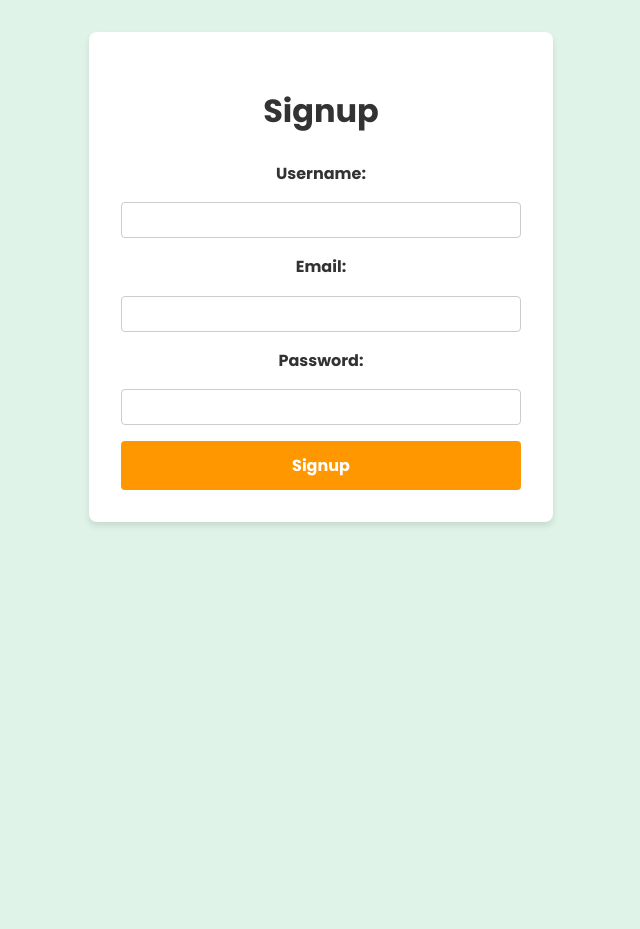
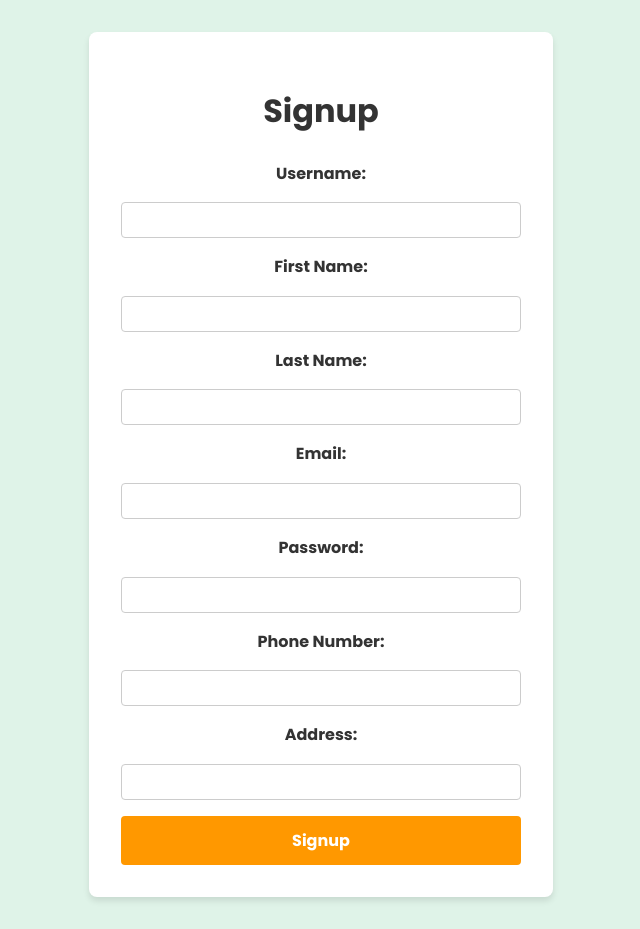
Before and after one commit to chantal-delcarmen/adoptify-pet-finder, a React (Create React App) app in the folder frontend/: page /signup in a window 1280 px wide. Shown: the whole page, without its empty margins (319-959 px from the left). Before the commit the page ends 800 px from the top, so only its background shows below. Built offline with nearby package versions, Linux system fonts and the light colour scheme; no server answers.

Commit message:
Add additional fields to Signup form for user details

```diff
--- a/frontend/src/pages/Signup.js
+++ b/frontend/src/pages/Signup.js
@@ -6,6 +6,10 @@ function Signup() {
   const [username, setUsername] = useState('');
   const [email, setEmail] = useState('');
   const [password, setPassword] = useState('');
+  const [firstName, setFirstName] = useState('');
+  const [lastName, setLastName] = useState('');
+  const [phoneNumber, setPhoneNumber] = useState('');
+  const [address, setAddress] = useState('');
   const [error, setError] = useState('');
   const navigate = useNavigate();
 
@@ -15,14 +19,21 @@ function Signup() {
       const response = await fetch('http://localhost:8000/api/user/register/', {
         method: 'POST',
         headers: { 'Content-Type': 'application/json' },
-        body: JSON.stringify({ username, email, password }),
+        body: JSON.stringify({
+          username,
+          email,
+          password,
+          first_name: firstName,
+          last_name: lastName,
+          phone_number: phoneNumber,
+          address,
+        }),
       });
 
       if (response.ok) {
         const data = await response.json();
         console.log('Signup successful:', data);
-        // Redirect to login or profile page after successful signup
-        navigate('/login');
+        navigate('/login'); // Redirect to login page after successful signup
       } else {
         const errorData = await response.json();
         setError(errorData.error || 'Signup failed');
@@ -46,6 +57,24 @@ function Signup() {
           required
         />
 
+        <label htmlFor="firstName">First Name:</label>
+        <input
+          type="text"
+          id="firstName"
+          value={firstName}
+          onChange={(e) => setFirstName(e.target.value)}
+          required
+        />
+
+        <label htmlFor="lastName">Last Name:</label>
+        <input
+          type="text"
+          id="lastName"
+          value={lastName}
+          onChange={(e) => setLastName(e.target.value)}
+          required
+        />
+
         <label htmlFor="email">Email:</label>
         <input
           type="email"
@@ -64,6 +93,24 @@ function Signup() {
           required
         />
 
+        <label htmlFor="phoneNumber">Phone Number:</label>
+        <input
+          type="text"
+          id="phoneNumber"
+          value={phoneNumber}
+          onChange={(e) => setPhoneNumber(e.target.value)}
+          required
+        />
+
+        <label htmlFor="address">Address:</label>
+        <input
+          type="text"
+          id="address"
+          value={address}
+          onChange={(e) => setAddress(e.target.value)}
+          required
+        />
+
         <button type="submit" className="button button--primary">Signup</button>
       </form>
 
```
